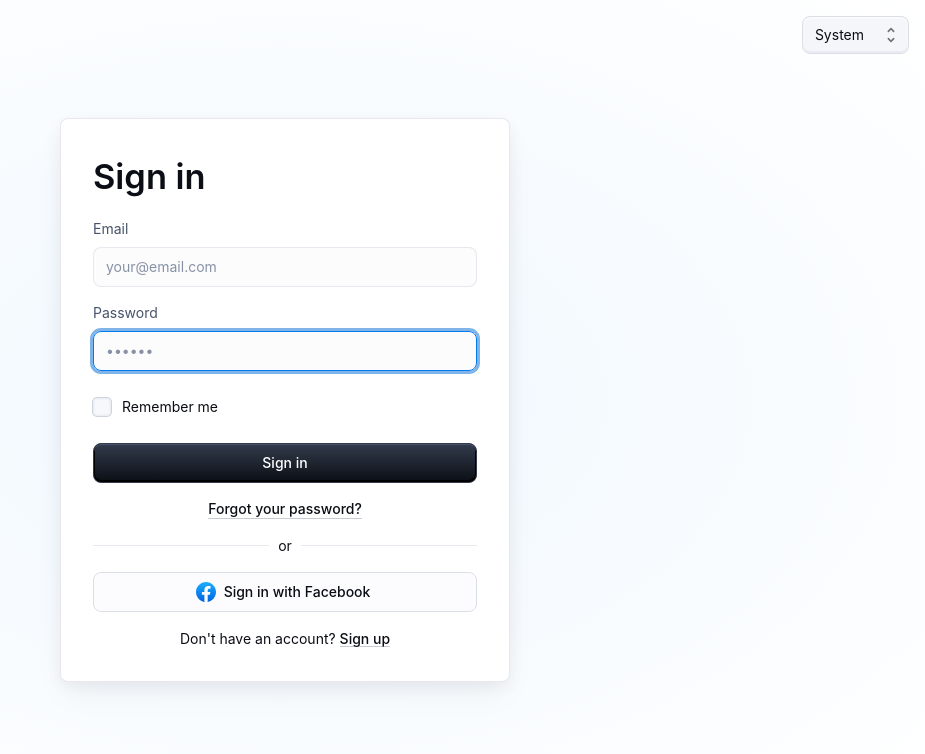
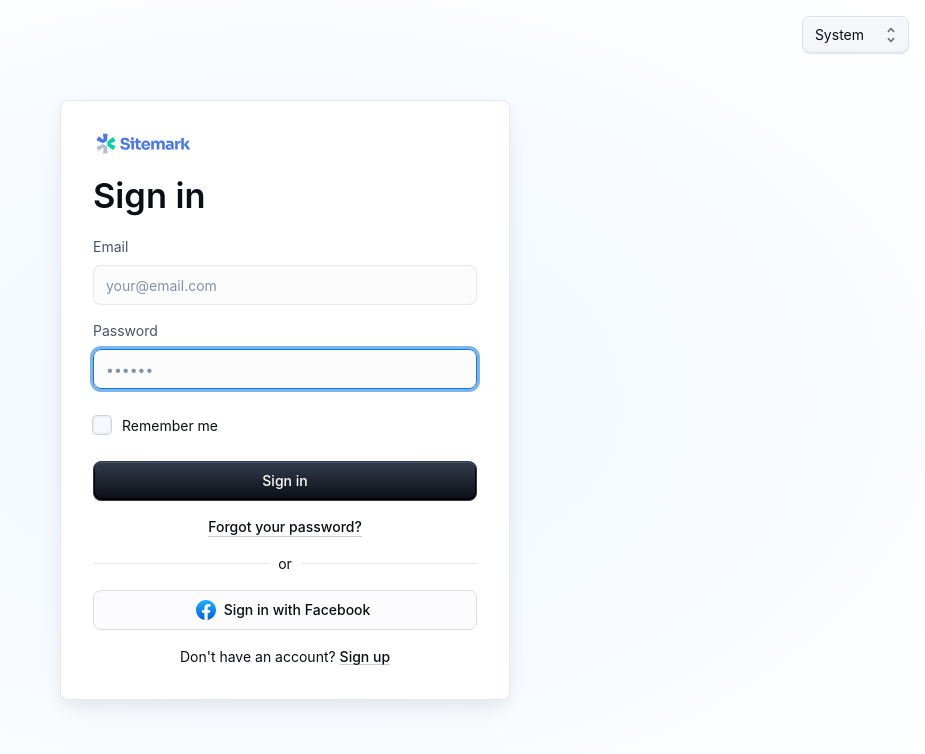
Before and after one commit to koharx/coreui, a React app: page / in a window 1280 px wide. Shown: the top 754 px of the page, without its empty margins (355-1280 px from the left). Built offline with nearby package versions, Linux system fonts and the light colour scheme.

Commit message:
removed logo

```diff
--- a/src/app/sign-in/SignIn.tsx
+++ b/src/app/sign-in/SignIn.tsx
@@ -151,6 +151,7 @@ export default function SignIn(props: { disableCustomTheme?: boolean }) {
           sx={{ position: "fixed", top: "1rem", right: "1rem" }}
         />
         <Card variant="outlined">
+          <SitemarkIcon />
           <Typography
             component="h1"
             variant="h4"
```
